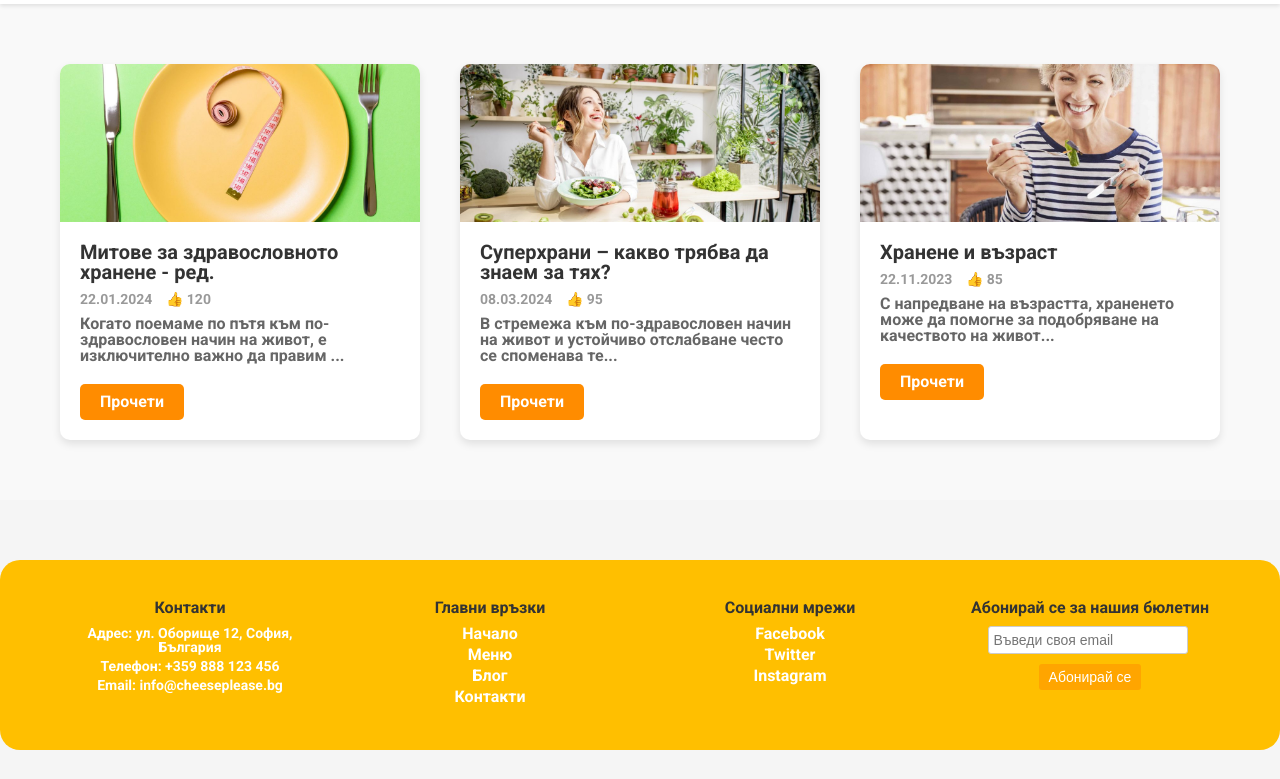
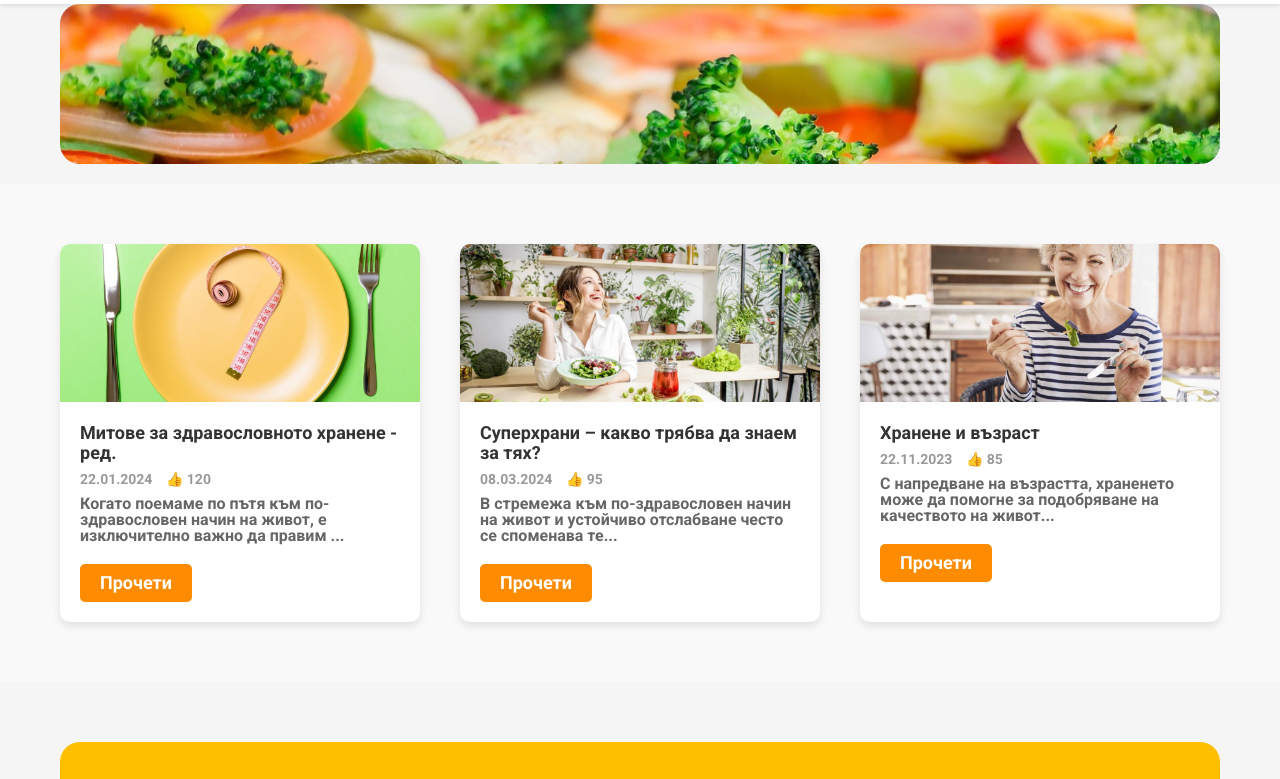
Before and after one commit to tanya-dim-yo/cheese_please_pizzeria, a plain HTML site: page pages/Blog.html in a window 1280 px wide. Shown: the part 114-893 px from the top of the page. Before the commit the page ends 864 px from the top, so only its background shows below. Drawn offline with nearby package versions, Linux system fonts and the light colour scheme.

Commit message:
Main images added to Contacts and Blog pages.

```diff
--- a/pages/Blog.html
+++ b/pages/Blog.html
@@ -29,6 +29,9 @@
             </nav>
         </div>
     </header>
+    <section class="image-before-contacts">
+        <img src="../images/blog/blog_image.jpg" alt="Contacts Banner" />
+    </section>
     <section class="blog-section">
         <div class="blog-container">
             <div class="blog-article">
--- a/styles/site.css
+++ b/styles/site.css
@@ -39,7 +39,7 @@ h1 {
 
 .footer {
     background-color: #f8f8f8;
-    padding: 20px 0;
+    padding: 20px 0px;
 }
 
 .footer-container {
@@ -47,7 +47,7 @@ h1 {
     justify-content: space-around;
     align-items: flex-start;
     max-width: 1200px;
-    margin: 0 auto;
+    margin: 0px auto;
     flex-wrap: wrap;
 }
 
@@ -119,14 +119,17 @@ h1 {
     }
 }
 
-
 .footer, footer {
     background-color: #ffbf00;
     color: white;
     padding: 20px 0;
     text-align: center;
     border-radius: 20px;
-    margin: 60px 0 0;
+    margin: 60px 60px;
+}
+
+.footer-bottom {
+    margin-bottom: 80px;
 }
 
 .footer-section {
@@ -143,6 +146,7 @@ h1 {
 .footer-section h3 {
     margin-bottom: 10px;
     color: #333;
+    font-size: medium;
 }
 
 .footer-section p,
@@ -230,6 +234,7 @@ h1 {
 a {
     color: orange;
     text-decoration: none;
+    font-size: large;
 }
 
 .navbar-menu li a:hover,
@@ -653,6 +658,9 @@ button[type="submit"]:hover {
     margin-bottom: 20px;
     overflow: hidden;
     height: 20vh;
+    margin-left: 60px;
+    margin-right: 60px;
+    border-radius: 20px;
 }
 
 .image-before-contacts img {
```
Also changed, not shown: pages/Contacts.html (+1 -1 lines), images/blog/blog_image.jpg (added), images/main/contacts_background.jpg (added), images/main/contacts_background.png (deleted).
